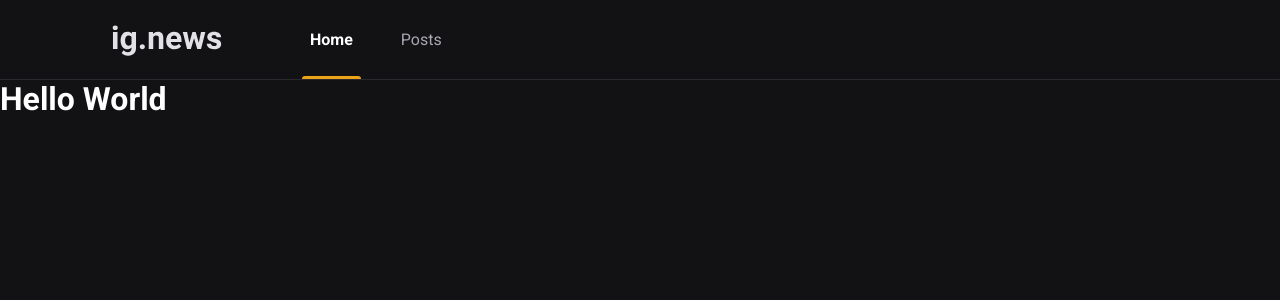
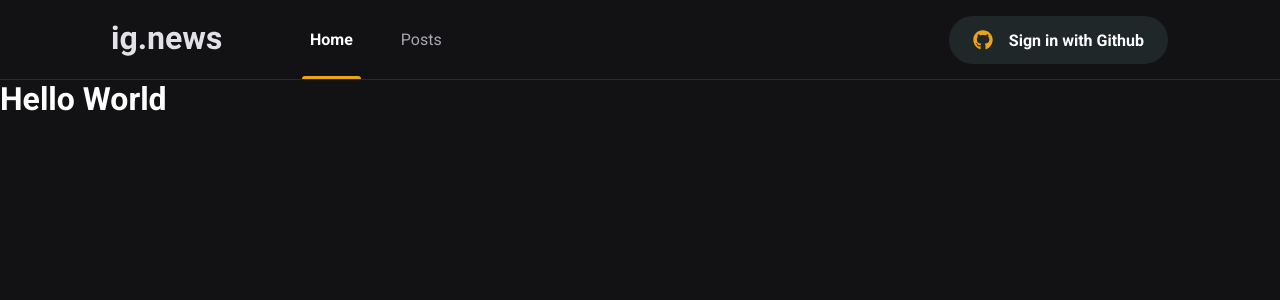
Before and after one commit to SidneyRoberto9/ignews, a Next.js app: page / in a window 1280 px wide. Shown: the top 300 px of the page. Built offline with nearby package versions, Linux system fonts and the light colour scheme.

Commit message:
✨ feat: Create Sign Github Button and add react icons

```diff
--- a/package.json
+++ b/package.json
@@ -12,6 +12,7 @@
     "next": "12.1.0",
     "react": "17.0.2",
     "react-dom": "17.0.2",
+    "react-icons": "^4.3.1",
     "sass": "^1.49.9"
   },
   "devDependencies": {
--- a/src/components/Header/index.tsx
+++ b/src/components/Header/index.tsx
@@ -1,3 +1,4 @@
+import { SignInButton } from "../SignInButton";
 import styles from "./styles.module.scss";
 
 export function Header() {
@@ -11,6 +12,7 @@
           </a>
           <a href="">Posts</a>
         </nav>
+        <SignInButton />
       </div>
     </header>
   );
--- a/src/components/Header/styles.module.scss
+++ b/src/components/Header/styles.module.scss
@@ -50,4 +50,8 @@
       }
     }
   }
+
+  button {
+    margin-left: auto;
+  }
 }
--- /dev/null
+++ b/src/components/SignInButton/index.tsx
@@ -0,0 +1,21 @@
+import { FaGithub } from "react-icons/fa";
+import { FiX } from "react-icons/fi";
+
+import styles from "./styles.module.scss";
+
+export function SignInButton() {
+  const isUSerLoggedIn = false;
+
+  return isUSerLoggedIn ? (
+    <button className={styles.signInButton} type="button">
+      <FaGithub color="#04d361" />
+      Diego Fernandes
+      <FiX color="#737380" className={styles.closeIcon} />
+    </button>
+  ) : (
+    <button className={styles.signInButton} type="button">
+      <FaGithub color="#eba417" />
+      Sign in with Github
+    </button>
+  );
+}
--- /dev/null
+++ b/src/components/SignInButton/styles.module.scss
@@ -0,0 +1,32 @@
+.signInButton {
+  height: 3rem;
+  border-radius: 3rem;
+  background: var(--gray-850);
+  border: 0;
+  padding: 0 1.5rem;
+
+  display: flex;
+  align-items: center;
+  justify-self: center;
+
+  color: var(--white);
+  font-weight: bold;
+  transition: filter 0.2s;
+
+  svg {
+    width: 20px;
+    height: 20px;
+  }
+
+  svg:first-child {
+    margin-right: 1rem;
+  }
+
+  svg.closeIcon {
+    margin-left: 1rem;
+  }
+
+  &:hover {
+    filter: brightness(0.8);
+  }
+}
```
Also changed, not shown: 1 other file (tests, documents, lock files or other folders).
